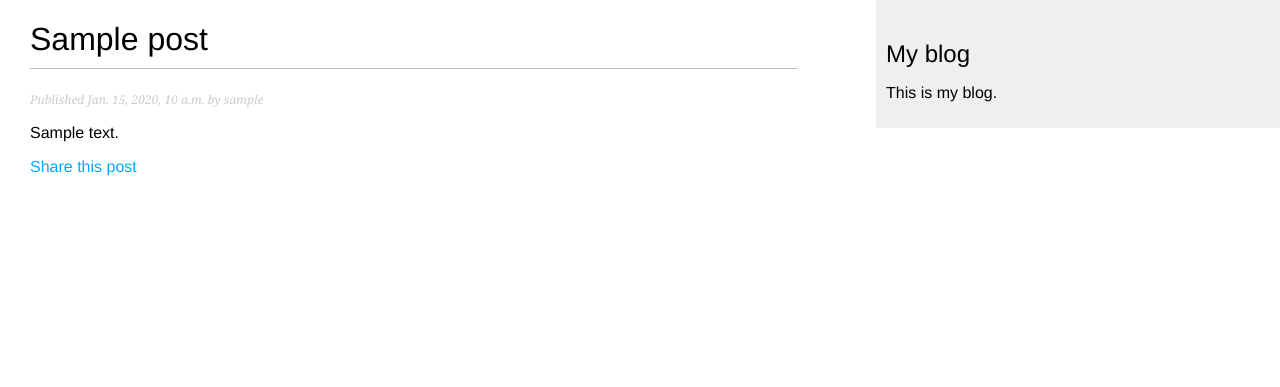
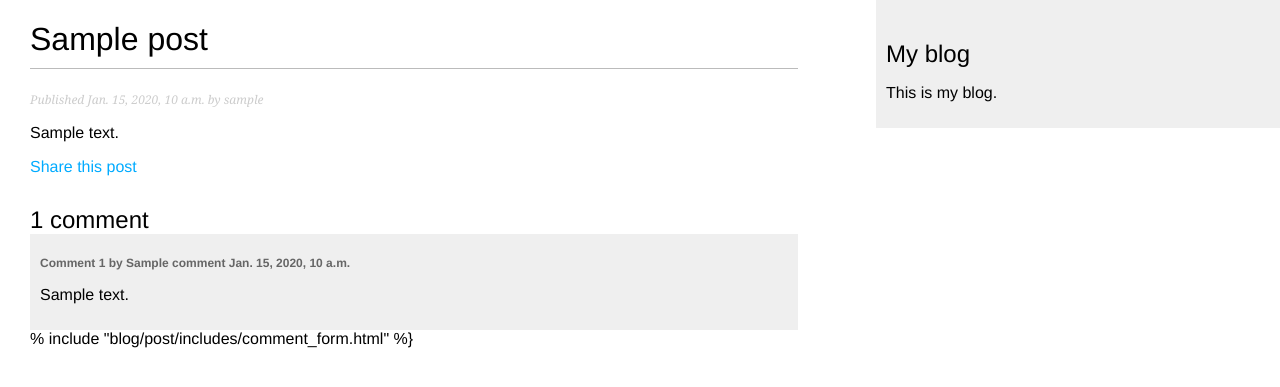
Before and after one commit to DudchenkoDV/myBlog, a Django app: a page that uses mysite/blog/templates/blog/post/detail.html in a window 1280 px wide. Shown: the top 387 px of the page. Run offline with Django 4.2, Linux system fonts and the light colour scheme; tables that the repository leaves empty hold one stand-in row (values such as "Sample post").

Commit message:
add comment in template

```diff
--- a/mysite/blog/templates/blog/post/detail.html
+++ b/mysite/blog/templates/blog/post/detail.html
@@ -13,4 +13,21 @@
       Share this post
     </a>
   </p>
+  {% with comments.count as total_comments %}
+    <h2>
+      {{ total_comments }} comment{{ total_comments|pluralize }}
+    </h2>
+  {% endwith %}
+  {% for comment in comments %}
+    <div class="comment">
+      <p class="info">
+        Comment {{ forloop.counter }} by {{ comment.name }}
+        {{ comment.created }}
+      </p>
+      {{ comment.body|linebreaks }}
+    </div>
+  {% empty %}
+    <p>There are no comments yet.</p>
+  {% endfor %}
+  % include "blog/post/includes/comment_form.html" %}
 {% endblock %}
```
